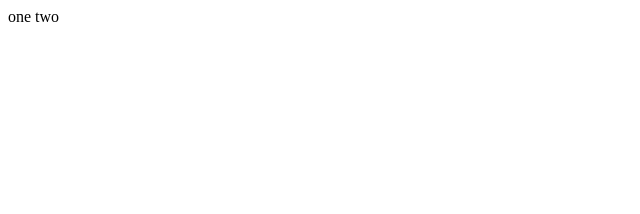
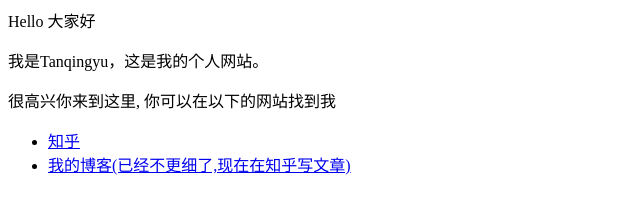
Before and after one commit to TanQingyu666/TanQingyu666.github.io, a plain HTML site: page index.html in a window 1280 px wide. Shown: the whole page, without its empty margins (0-640 px from the left). Drawn offline with Linux system fonts and the light colour scheme.

Commit message:
Update index.html

```diff
--- a/index.html
+++ b/index.html
@@ -1 +1,8 @@
-one two
+<p>Hello 大家好</p>
+<p>我是Tanqingyu，这是我的个人网站。 </p>
+<p>很高兴你来到这里, 你可以在以下的网站找到我</p>
+
+<ul>
+  <li> <a href="https://www.zhihu.com/people/AJLoveChina">知乎</a> </li>
+  <li> <a href="http://hejie.nigeerhuo.com">我的博客(已经不更细了,现在在知乎写文章)</a> </li>
+</ul>
```
